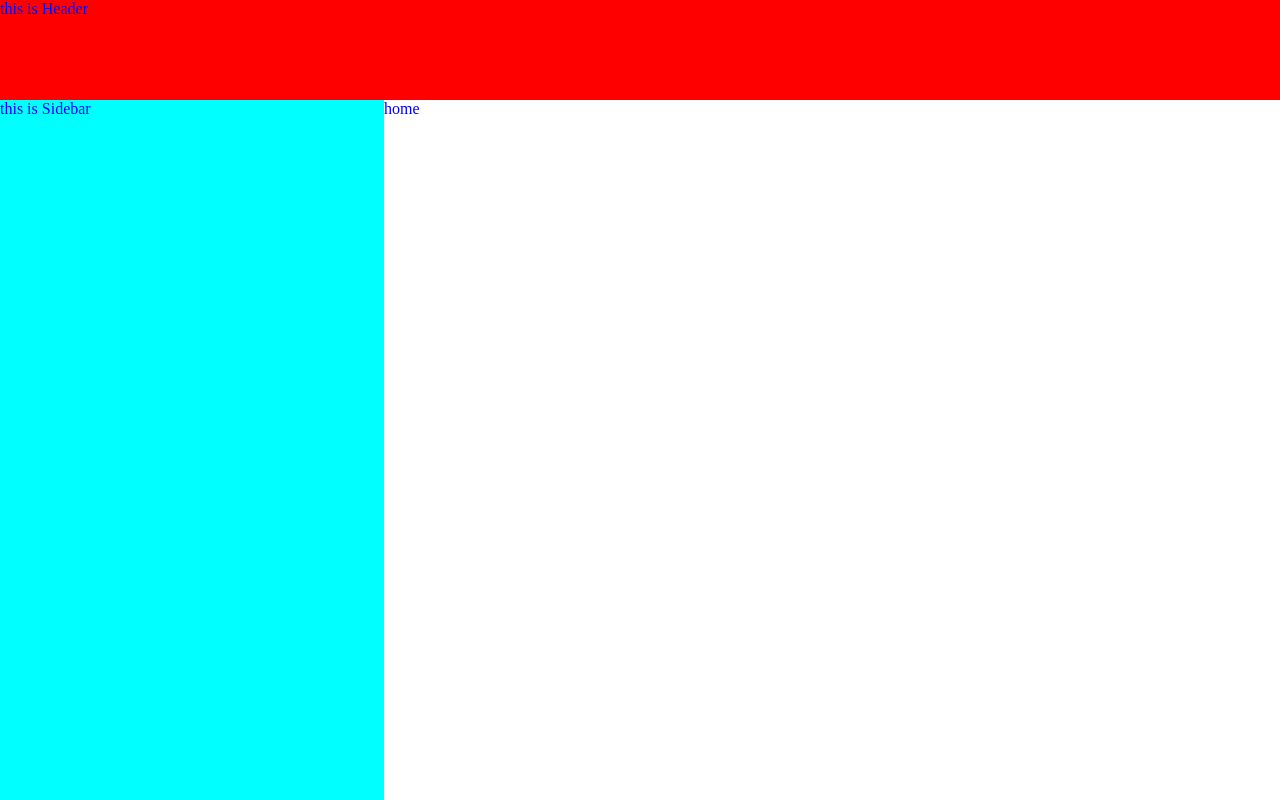
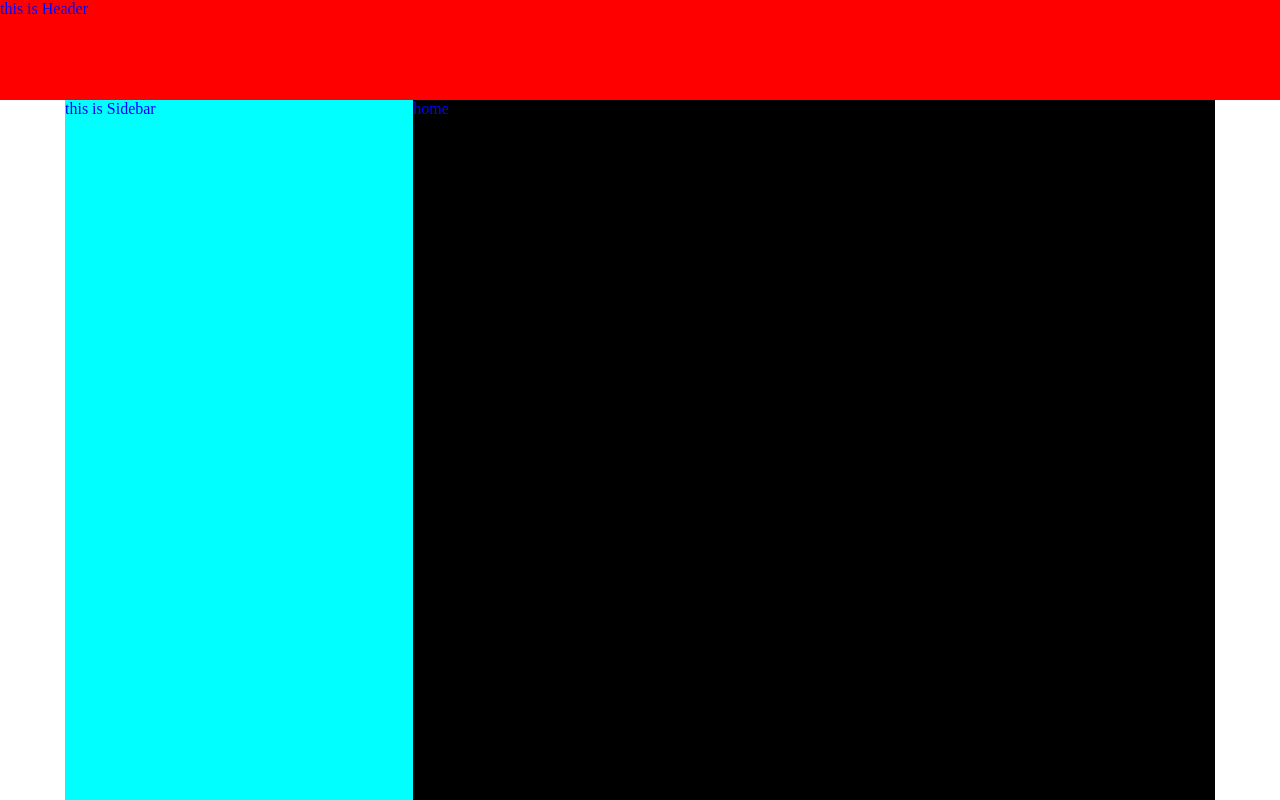
Before and after one commit to TuanPhann/clone-tiktok, a React (Create React App) app: page / in a window 1280 px wide. Built offline with nearby package versions, Linux system fonts and the light colour scheme.

Commit message:
update layout

```diff
--- a/package.json
+++ b/package.json
@@ -3,6 +3,9 @@
   "version": "0.1.0",
   "private": true,
   "dependencies": {
+    "@emotion/react": "^11.10.4",
+    "@emotion/styled": "^11.10.4",
+    "@mui/material": "^5.10.3",
     "@testing-library/jest-dom": "^5.16.5",
     "@testing-library/react": "^13.3.0",
     "@testing-library/user-event": "^13.5.0",
--- a/src/Layouts/defaultLayout/StyleDefaultLayout.module.scss
+++ b/src/Layouts/defaultLayout/StyleDefaultLayout.module.scss
@@ -10,11 +10,17 @@
 
     .wrap {
         display: flex;
+        width: 1150px;
+        margin: 0 auto;
 
         .sidebar {
-            width: 30%;
+            width: 30.4%;
             background-color: aqua;
             height: calc(100vh - 100px);
         }
+        .content {
+            width: 70%;
+            background-color: black;
+        }
     }
 }
--- a/src/components/icon/index.js
+++ b/src/components/icon/index.js
@@ -1,4 +1,6 @@
 import React from 'react';
-import { Lock } from '@styled-icons/material/Lock';
+// eslint-disable-next-line no-unused-vars
+import styled from 'styled-components';
+import { Steam } from '@styled-icons/boxicons-logos/Steam';
 
-export const App = () => <Lock />;
+export const App = () => <Steam />;
```
Also changed, not shown: 1 other file (tests, documents, lock files or other folders).
